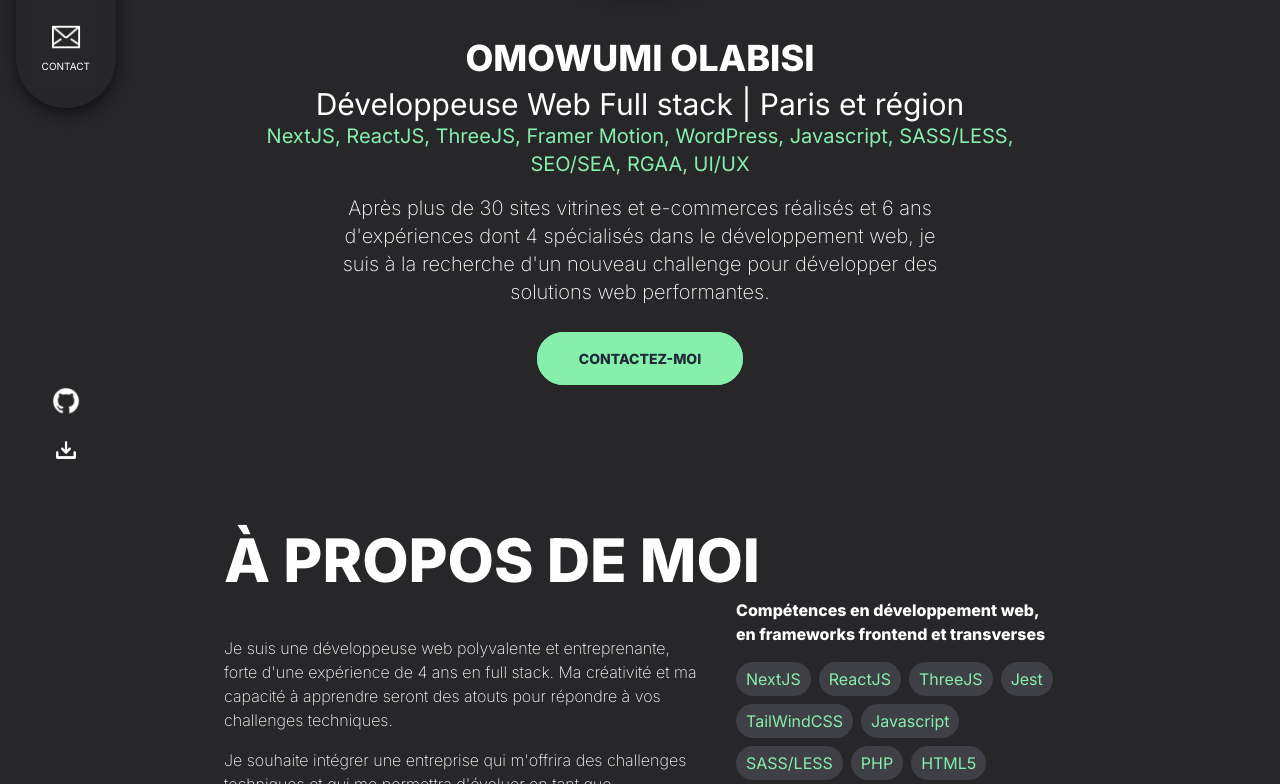
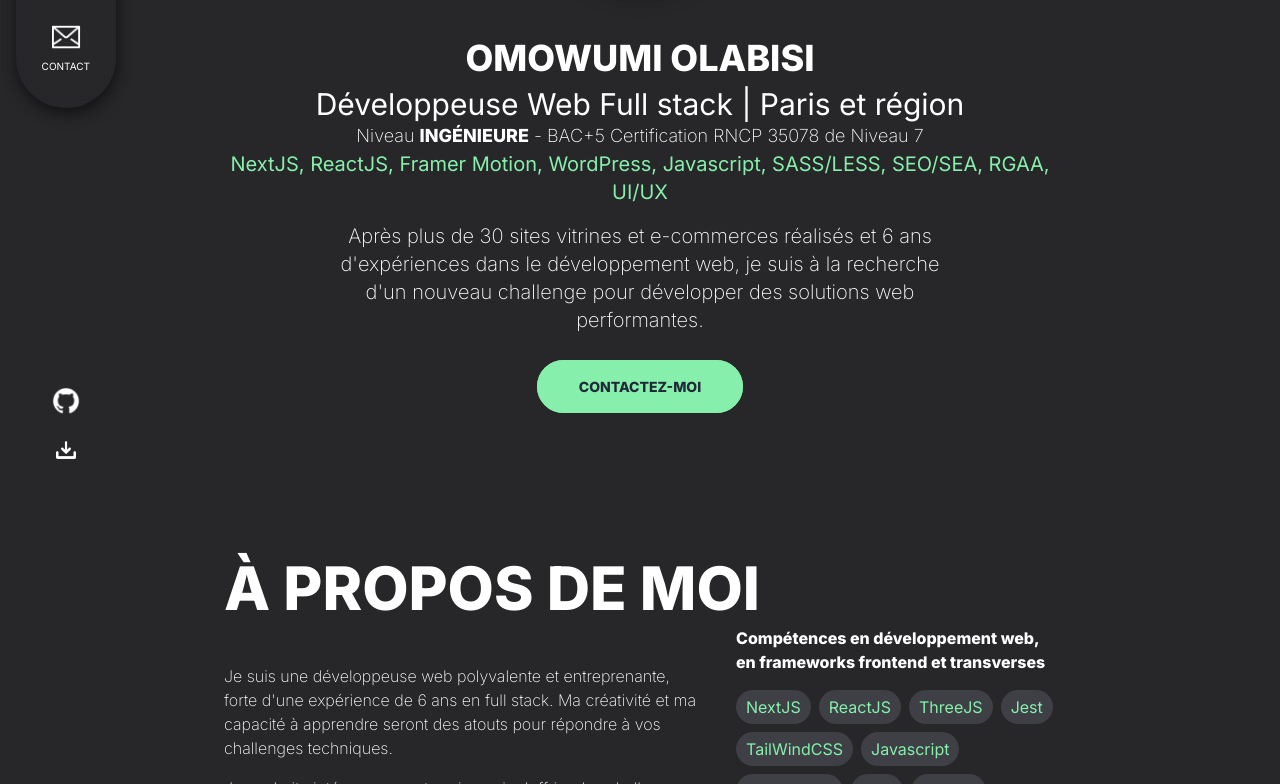
Before and after one commit to wumiolabisi/gettoknowme, a Next.js app: page / in a window 1280 px wide. Shown: the part 316-1100 px from the top of the page. Built offline with nearby package versions, Linux system fonts and the light colour scheme.

Commit message:
Modification de contenus : ajout du titre RNCP

```diff
--- a/src/_sections/About.js
+++ b/src/_sections/About.js
@@ -9,11 +9,17 @@ const About = () => {
         <>
             <div className="flex flex-col-reverse items-center">
                 <Reveal>
+                    <div className="text-center">
+                        <p className="text-lg font-light">Niveau <span className="font-bold">INGÉNIEURE</span> - BAC+5 <a href="https://www.francecompetences.fr/recherche/rncp/35078/" target="_blank" title="Accéder à la fiche de mon titre RNCP">Certification RNCP 35078 de Niveau 7</a></p>
+                    </div>
+                </Reveal>
+                <Reveal>
                     <div className="flex flex-col-reverse items-center mt-10">
                         <h1 className="text-3xl text-white text-center">Développeuse Web Full stack | Paris et région</h1>
                         <p className="uppercase text-4xl font-bold mb-2 text-center">Omowumi OLABISI</p>
                     </div>
                 </Reveal>
+
                 <Popdown delay={0}>
                     <Image src={profilPic} className="object-cover rounded-full shadow-lg mx-none"
                         width="250"
@@ -23,14 +29,16 @@ const About = () => {
             </div>
             <div className="text-center">
                 <Reveal>
-                    <p className="text-xl text-green-300 mb-4">NextJS, ReactJS, ThreeJS, Framer Motion, WordPress, Javascript, SASS/LESS, SEO/SEA, RGAA, UI/UX</p>
+                    <p className="text-xl text-green-300 mb-4">NextJS, ReactJS, Framer Motion, WordPress, Javascript, SASS/LESS, SEO/SEA, RGAA, UI/UX</p>
                 </Reveal>
+
             </div>
             <div className="text-center  md:w-3/4 md:mx-auto">
                 <Reveal>
                     <p className="text-xl font-light">Après plus de 30 sites vitrines et e-commerces réalisés et 6
-                        ans d&apos;expériences dont 4 spécialisés dans le développement web, je suis à la recherche d&apos;un nouveau
+                        ans d&apos;expériences dans le développement web, je suis à la recherche d&apos;un nouveau
                         challenge pour développer des solutions web performantes.</p>
+
                 </Reveal>
             </div>
             <div className="text-center mt-10 mb-24 md:w-3/4 md:mx-auto">
@@ -50,7 +58,7 @@ const About = () => {
                     <div className="md:w-3/5 font-thin">
                         <Reveal>
                             <p className="mt-4"> Je suis une développeuse web polyvalente et entreprenante,
-                                forte d&apos;une expérience de 4 ans en full stack. Ma créativité et ma capacité à apprendre seront des atouts pour répondre à vos challenges techniques.</p>
+                                forte d&apos;une expérience de 6 ans en full stack. Ma créativité et ma capacité à apprendre seront des atouts pour répondre à vos challenges techniques.</p>
                             <p className="mt-4">Je souhaite intégrer une entreprise qui m&apos;offrira des challenges techniques et qui me permettra d&apos;évoluer en tant que développeuse web Full Stack. </p>
                             <p className="mt-4">Dans mes projets personnels, je m&apos;amuse avec la modélisation 3D, l&apos;animation et le montage vidéo,
                                 et je compose des musiques assistées par ordinateur. Ces projets personnels me permettent d&apos;illustrer ma capacité à faire preuve d&apos;initiative et de créativité dans les projets professionnels qui me sont confiés.</p>
```
